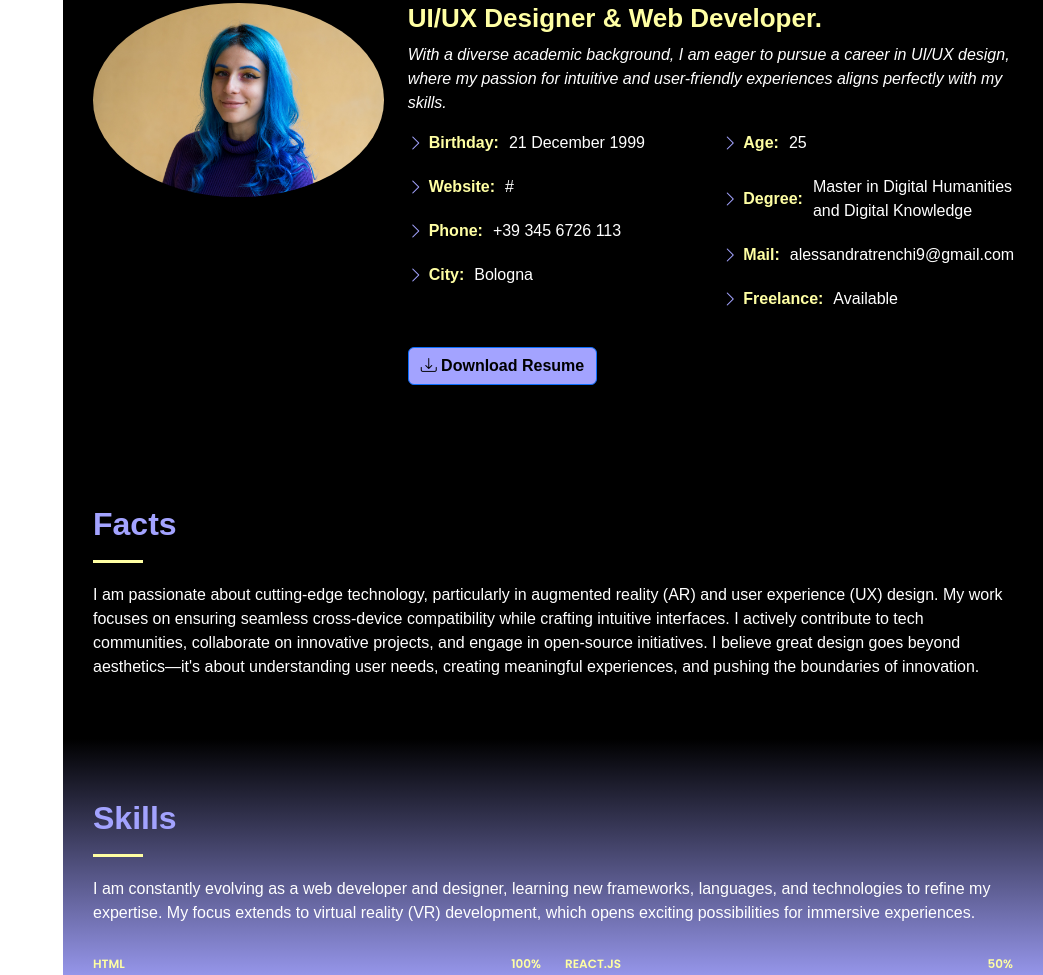
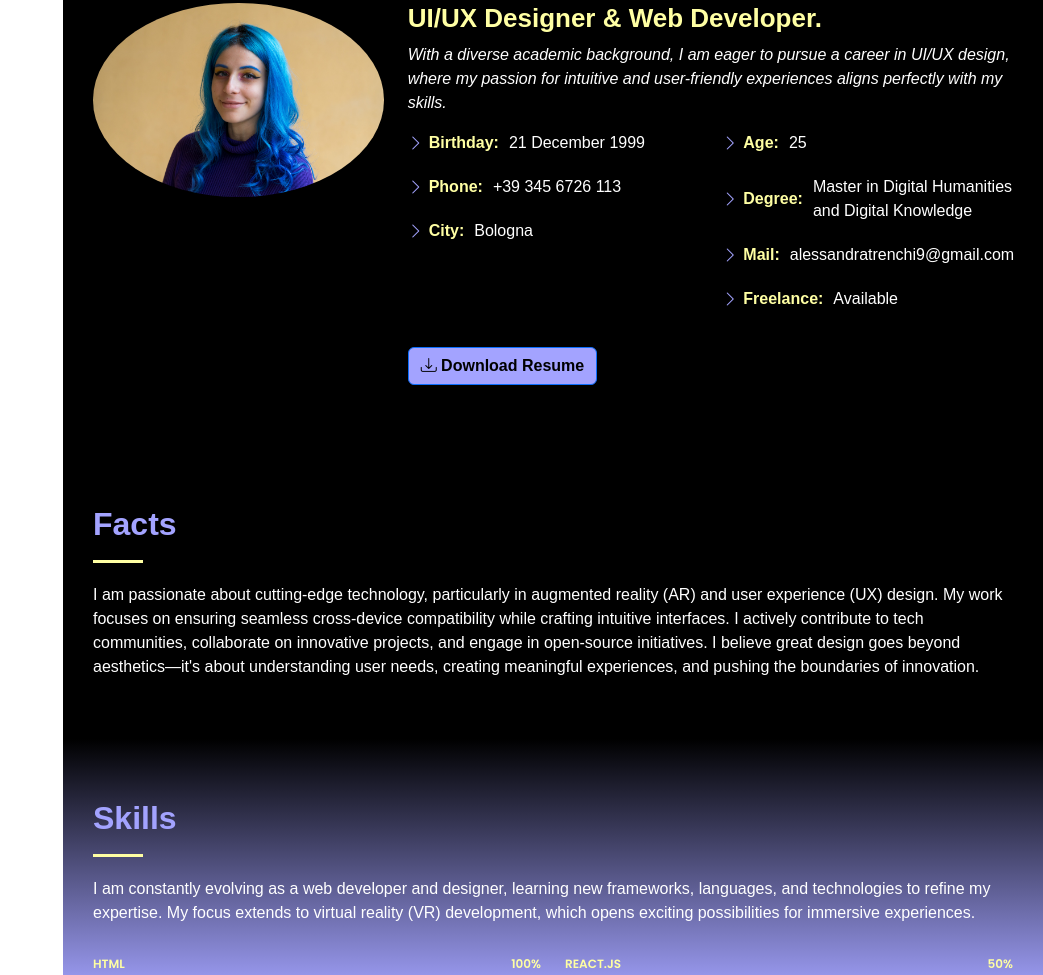
Before and after one commit to AlessandraTrenchi/MyPortfolio, a plain HTML site: page index.html in a window 1280 px wide. Shown: the part 1037-2012 px from the top of the page, without its empty margins (237-1280 px from the left). Drawn offline with Linux system fonts and the light colour scheme; a web font is replaced by a local one.

Commit message:
Updated CV file

```diff
--- a/index.html
+++ b/index.html
@@ -115,7 +115,6 @@
               <div class="col-lg-6">
                 <ul>
                   <li><i class="bi bi-chevron-right"></i> <strong>Birthday:</strong> <span>21 December 1999</span></li>
-                  <li><i class="bi bi-chevron-right"></i> <strong>Website:</strong> <span>#</span></li>
                   <li><i class="bi bi-chevron-right"></i> <strong>Phone:</strong> <span>+39 345 6726 113</span></li>
                   <li><i class="bi bi-chevron-right"></i> <strong>City:</strong> <span>Bologna</span></li>
                 </ul>
```
Also changed, not shown: assets/img/portfolio/Crossfit.png, assets/img/portfolio/Stylekid.png, 2 other files.
